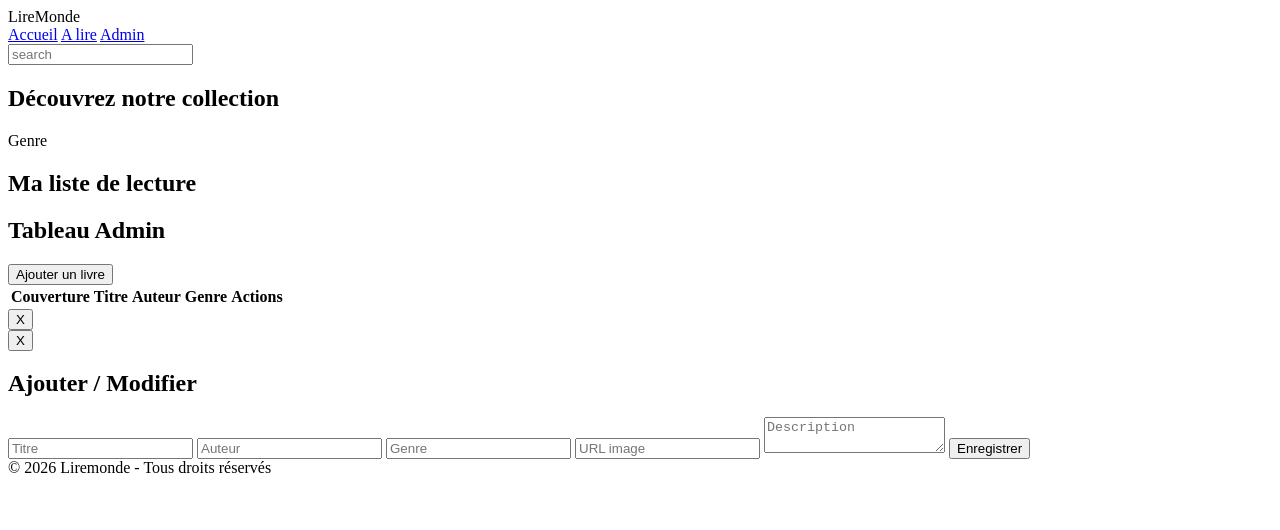
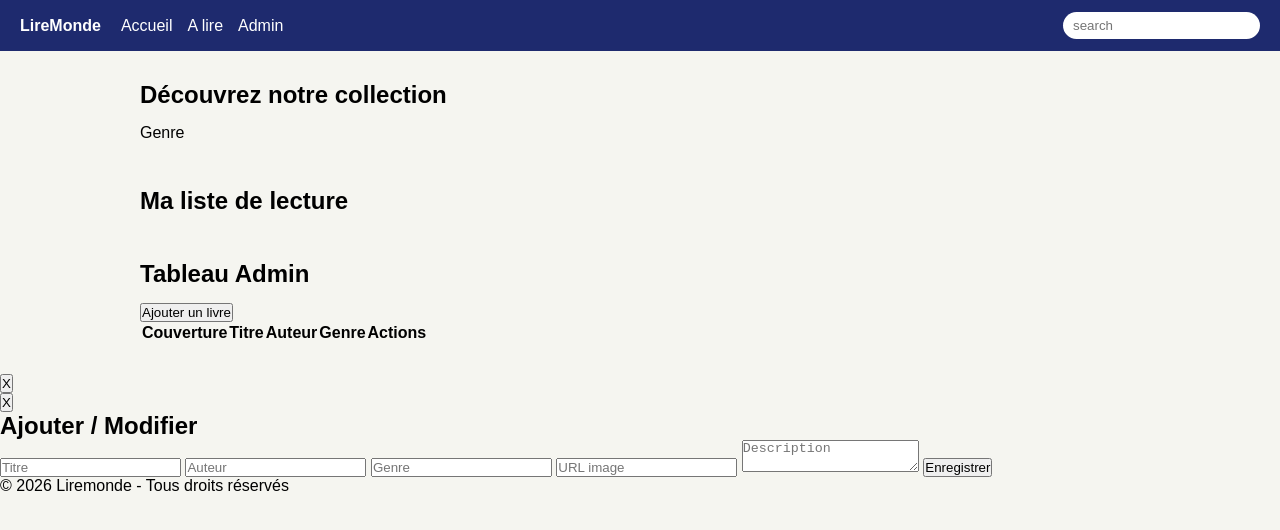
Before and after one commit to TAHAMOUA/LireMonde, a website: page index.html in a window 1280 px wide. Drawn offline with Linux system fonts and the light colour scheme.

Commit message:
add css and style it

```diff
--- a/index.html
+++ b/index.html
@@ -82,6 +82,6 @@
 
   <footer>© 2026 Liremonde - Tous droits réservés</footer>
 
-  <script src="app.js"></script>
+  <script src="script.js"></script>
 </body>
 </html>
--- a/package.json
+++ b/package.json
@@ -1,4 +1,7 @@
 {
+  "scripts": {
+    "start": "json-server --watch db.json"
+  },
   "dependencies": {
     "json-server": "^1.0.0-beta.15"
   }
--- a/style.css
+++ b/style.css
@@ -0,0 +1,68 @@
+* {
+  margin: 0;
+  padding: 0;
+  box-sizing: border-box;
+}
+
+body {
+  font-family: Arial, sans-serif;
+  background: #f5f5f0;
+}
+
+nav {
+  background: #1e2a6e;
+  color: white;
+  padding: 12px 20px;
+  display: flex;
+  align-items: center;
+  gap: 20px;
+}
+
+.logo {
+  font-weight: bold;
+}
+
+.links {
+  display: flex;
+  gap: 15px;
+}
+
+.links a {
+  color: white;
+  text-decoration: none;
+}
+
+nav input {
+  margin-left: auto;
+  padding: 6px 10px;
+  border: none;
+  border-radius: 20px;
+}
+
+main {
+  width: 90%;
+  max-width: 1000px;
+  margin: 30px auto;
+}
+
+h1 {
+  margin-bottom: 15px;
+}
+
+#filters {
+  margin: 15px 0;
+}
+
+#filters button {
+  padding: 6px 12px;
+  margin-right: 8px;
+  margin-bottom: 8px;
+  cursor: pointer;
+}
+
+#books,
+#aLireBooks {
+  display: grid;
+  grid-template-columns: repeat(4, 1fr);
+  gap: 15px;
+}
```
Also changed, not shown: db.json (+7 -15 lines).
